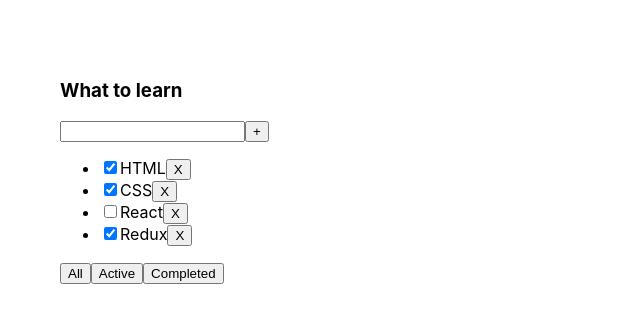
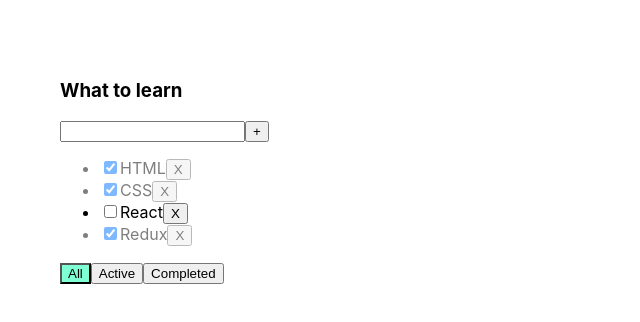
Before and after one commit to DmitryKRTV/todolist-ts, a React (Create React App) app: page / in a window 1280 px wide. Shown: the top 322 px of the page, without its empty margins (0-640 px from the left). Built offline with nearby package versions, Linux system fonts and the light colour scheme.

Commit message:
Commit 4. Finished lesson 4. Added hand-made validation

```diff
--- a/src/App.css
+++ b/src/App.css
@@ -1,8 +1,24 @@
 .App {
-  padding: 30px;
-  display: flex;
+    padding: 30px;
+    display: flex;
 }
 
 .App > div {
-  margin-right: 50px;
+    margin-right: 50px;
 }
+
+.error {
+    border: 1px solid red;
+}
+
+.error-message {
+    color: red
+}
+
+.active-filter {
+    background-color: aquamarine;
+}
+
+.is-done {
+    opacity: 0.5;
+}
--- a/src/App.tsx
+++ b/src/App.tsx
@@ -7,18 +7,13 @@
 
 function App() {
 
-    let tasks_1: Array<TaskType> = [
+    const tasks_1: Array<TaskType> = [
         {id: v1(), title: "HTML", isDone: true},
         {id: v1(), title: "CSS", isDone: true},
         {id: v1(), title: "React", isDone: false},
         {id: v1(), title: "Redux", isDone: true},
     ]
 
-    const tasks_2: Array<TaskType> = [
-        {id: v1(), title: "Milk", isDone: true},
-        {id: v1(), title: "Cheese", isDone: true},
-        {id: v1(), title: "Cuc", isDone: false},
-    ]
 
     const [tasks, setTasks] = useState<Array<TaskType>>(tasks_1)
 
@@ -31,11 +26,10 @@
     }
 
     function addTask(title: string) {
-        let newTask = {id: v1(), title: title, isDone: false}
-        setTasks([newTask, ...tasks])
+        setTasks([{id: v1(), title, isDone: false}, ...tasks])
     }
 
-    let newTasks = tasks;
+    let newTasks;
 
     switch (filter) {
         case "active":
@@ -52,12 +46,27 @@
         setFilter(value);
     }
 
+    function changeStatus(taskId: string, isDone: boolean) {
+        let task = tasks.find(t => t.id === taskId);
+        if (task) {
+            task.isDone = isDone;
+        }
+        setTasks([...tasks]);
+
+    }
+
 
     return (
         <div className="App">
             <div>
-                <TodoList title={"What to learn"} tasks={newTasks} removeTask={removeTask} changeFilter={changeFilter}
-                          addTask={addTask}/>
+                <TodoList title={"What to learn"}
+                          tasks={newTasks}
+                          removeTask={removeTask}
+                          changeFilter={changeFilter}
+                          addTask={addTask}
+                          changeTaskStatus={changeStatus}
+                          filter={filter}
+                />
                 {/*<TodoList title={"What to learn more"} tasks={tasks_2} removeTask={removeTask}*/}
                 {/*          changeFilter={changeFilter} addTask={addTask}/>*/}
             </div>
--- a/src/components/TodoList.tsx
+++ b/src/components/TodoList.tsx
@@ -1,4 +1,4 @@
-import React, {ChangeEvent, KeyboardEvent, useState} from "react";
+import React, {ChangeEvent, KeyboardEvent, useState, MouseEvent} from "react";
 import {FilterValuesType} from "../App";
 
 type TodoListPropsType = {
@@ -7,6 +7,8 @@
     removeTask: (id: string) => void
     changeFilter: (value: FilterValuesType) => void
     addTask: (title: string) => void
+    changeTaskStatus: (taskId: string, isDone: boolean) => void
+    filter: FilterValuesType
 }
 
 export type TaskType = {
@@ -20,40 +22,55 @@
 
     const [newTaskTitle, setNewTaskTitle] = useState("");
 
+    const [error, setError] = useState<string | null>(null);
+
     const onChangeHandler = (e: ChangeEvent<HTMLInputElement>) => setNewTaskTitle(e.currentTarget.value)
 
     const onKeyPressHandler = (e: KeyboardEvent<HTMLInputElement>) => {
-        if (e.charCode === 13 && e.currentTarget.value !== "") {
-            props.addTask(newTaskTitle);
+
+        setError(null)
+
+        if (e.key === "Enter" && e.currentTarget.value.trim() !== "") {
+            props.addTask(newTaskTitle.trim());
             setNewTaskTitle("")
+        }
+
+        if (e.key === "Enter" && e.currentTarget.value.trim() === "") {
+            setError("Field is required")
+        }
+
+    }
+
+    const addTaskHandler = () => {
+        if (newTaskTitle.trim() !== "") {
+            props.addTask(newTaskTitle.trim());
+            setNewTaskTitle("")
+        }
+        setError("Field is required")
+    }
+
+
+    const onClickFilterHandler = (filter: FilterValuesType) => {
+        console.log(`before return with parameter filter ${filter}`)
+        return (e: MouseEvent<HTMLButtonElement>) => {
+            console.log("after return with parameter e")
+            props.changeFilter(filter)
         }
     }
 
-    const addTaskHandler = () => {
-        if (newTaskTitle !== "") {
-            props.addTask(newTaskTitle);
-            setNewTaskTitle("")
-        }
-    }
-
-    const onAllClickHandler = () => {
-        props.changeFilter("all")
-    }
-    const onActiveClickHandler = () => {
-        props.changeFilter("active")
-    }
-    const onCompletedClickHandler = () => {
-        props.changeFilter("completed")
-    }
 
     return (
         <div className="App">
             <div>
                 <h3>{props.title}</h3>
                 <div>
-                    <input value={newTaskTitle} onChange={onChangeHandler}
-                           onKeyPress={onKeyPressHandler}/>
+                    <input value={newTaskTitle}
+                           onChange={onChangeHandler}
+                           onKeyDown={onKeyPressHandler}
+                           className={error ? "error" : ""}
+                    />
                     <button onClick={addTaskHandler}>+</button>
+                    {error && <div className={"error-message"}>{error}</div>}
                 </div>
 
                 <ul>
@@ -63,8 +80,17 @@
                                 props.removeTask(i.id)
                             }
 
+                            const onBoxChangeHandler = (e: ChangeEvent<HTMLInputElement>) => {
+                                props.changeTaskStatus(i.id, e.currentTarget.checked)
+                            }
+
                             return (
-                                <li key={`${i.id}`}><input type="checkbox" checked={i.isDone}/>
+                                <li className={i.isDone ? "is-done" : ""}
+                                    key={`${i.id}`}>
+                                    <input type="checkbox"
+                                           onChange={onBoxChangeHandler}
+                                           checked={i.isDone}
+                                    />
                                     <span>{i.title}</span>
                                     <button onClick={onRemoveHandler}>X</button>
                                 </li>
@@ -74,9 +100,15 @@
                 </ul>
 
                 <div>
-                    <button onClick={onAllClickHandler}>All</button>
-                    <button onClick={onActiveClickHandler}>Active</button>
-                    <button onClick={onCompletedClickHandler}>Completed</button>
+                    <button className={props.filter === "all" ? "active-filter" : ""}
+                            onClick={onClickFilterHandler("all")}>All
+                    </button>
+                    <button className={props.filter === "active" ? "active-filter" : ""}
+                            onClick={onClickFilterHandler("active")}>Active
+                    </button>
+                    <button className={props.filter === "completed" ? "active-filter" : ""}
+                            onClick={onClickFilterHandler("completed")}>Completed
+                    </button>
                 </div>
             </div>
         </div>
```
Also changed, not shown: src/index.tsx (+6 -6 lines), src/types/index.d.ts (added, +7 -0 lines).
